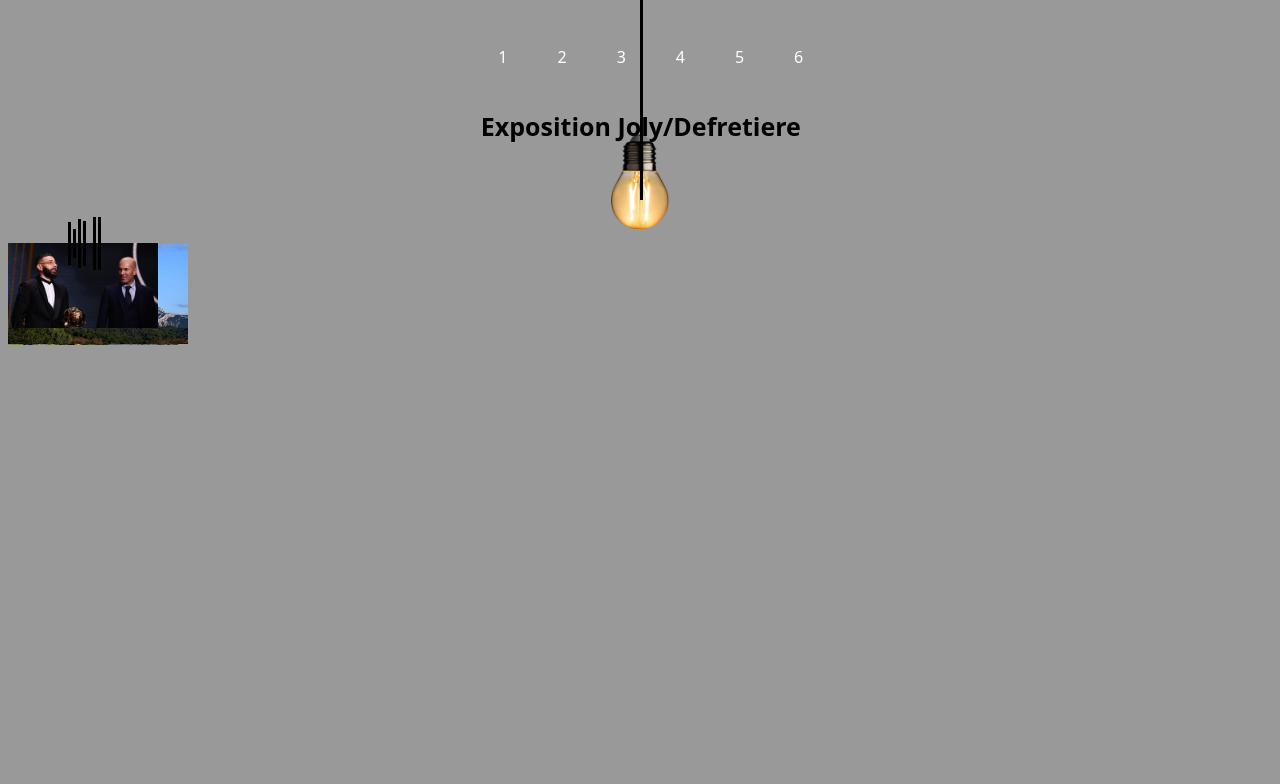
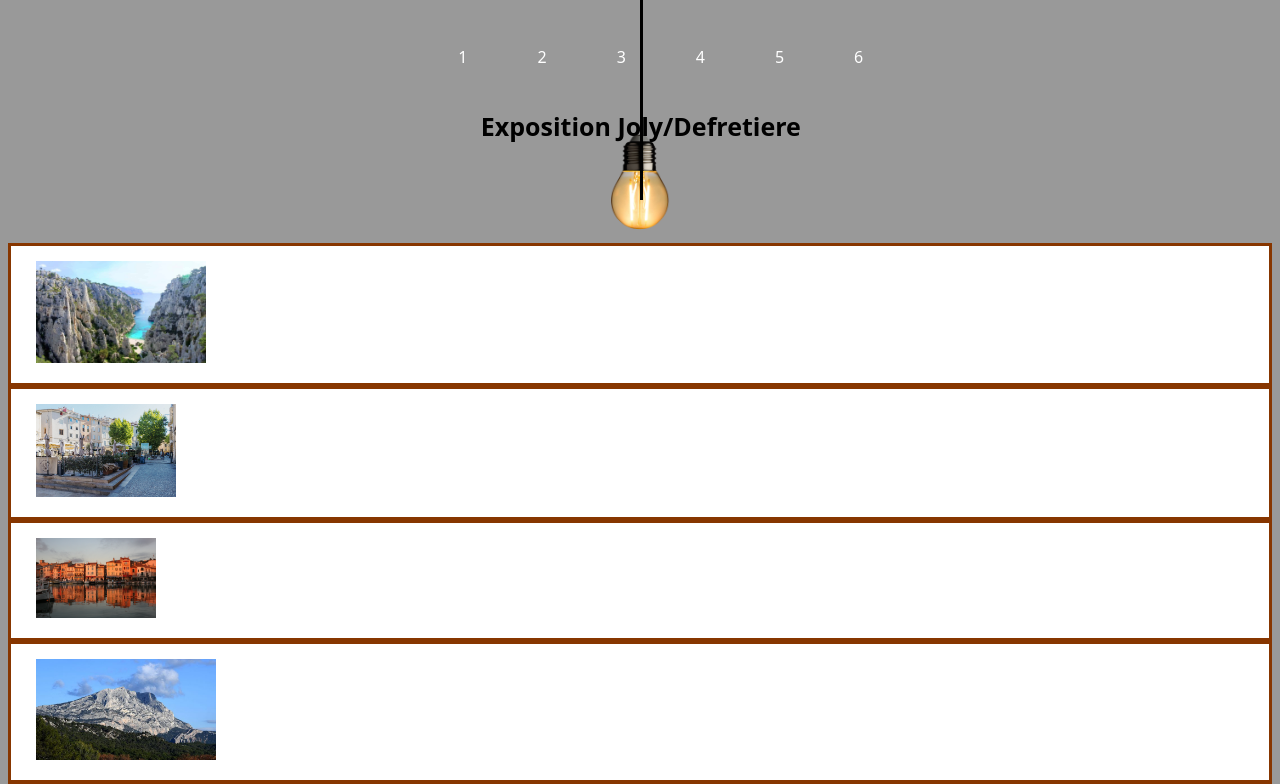
Before and after one commit to MDefretiere/projetjsarthurzizou, a plain HTML site: page index.html in a window 1280 px wide. Shown: the top 784 px of the page. Drawn offline with Linux system fonts and the light colour scheme.

Commit message:
reorganisation

```diff
--- a/index.css
+++ b/index.css
@@ -30,13 +30,36 @@ td {
     left: 0px;
     height: 50%;
     border-right: solid 3px #000;
-    z-index: 1;
+    z-index: 9999;
 }
 
+/*
+CADRE
+*/
 .cadre {
-    position: absolute;
+    width: min-intrinsic;
+    height: auto;
+    border: 3px solid #873600;
+    background: #FFFFFF;
+    margin: auto;
+    padding: 15px 25px;
 }
 
+/*
+ANIMATION
+*/
+@keyframes descenteampoule {
+    0%   {margin-top: 10%;}
+    100% {margin-top: 50%;}
+}
+
+#ampoule{
+    text-align: center;
+    margin-top: 10%;
+    animation-duration: 4s;
+    animation-name: descenteampoule;
+    position: relative;
+}
 
 /*
 HEADER
@@ -52,35 +75,21 @@ header {
     align-items: center;
     z-index: 100;
 }
-
 header ul li a:hover {
     background: white;
     color: black;
 }
-
-@keyframes descenteampoule {
-    0%   {margin-top: 10%;}
-    100% {margin-top: 50%;}
-}
-
-#ampoule{
-    text-align: center;
-    margin-top: 10%;
-    animation-duration: 4s;
-    animation-name: descenteampoule;
-}
-
-
 header ul {
     display: flex;
     justify-content: center;
     align-items: center;
 }
-header li {
+header ul li {
     list-style: none;
+    margin-left: 20px;
     margin-right: 20px;
 }
-header li a {
+header ul li a {
     text-decoration: none;
     padding: 6px 15px;
     color: white;
```
